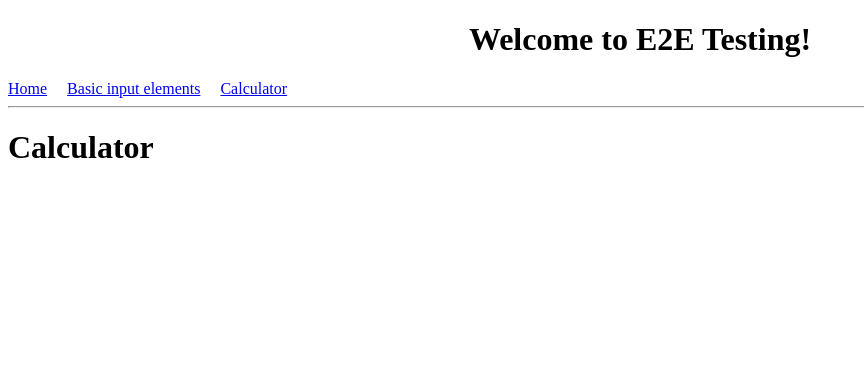
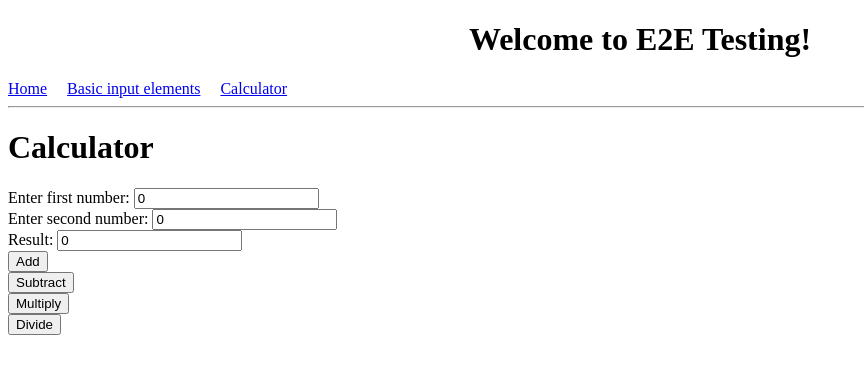
Before and after one commit to lshpanos/e2e-inputs-test, an Angular app: page /calculator in a window 1280 px wide. Shown: the top 374 px of the page, without its empty margins (0-864 px from the left). Built offline with nearby package versions, Linux system fonts and the light colour scheme.

Commit message:
Add Calculator component and activate routing

```diff
--- a/src/app/app.module.ts
+++ b/src/app/app.module.ts
@@ -1,5 +1,6 @@
 import { BrowserModule } from '@angular/platform-browser';
 import { NgModule } from '@angular/core';
+import { FormsModule } from '@angular/forms';
 
 import { AppComponent } from './app.component';
 import { AppRoutingModule } from './/app-routing.module';
@@ -14,7 +15,8 @@ import { BasicInputElementsComponent } from './basic-input-elements/basic-input-
   ],
   imports: [
     BrowserModule,
-    AppRoutingModule
+    AppRoutingModule,
+    FormsModule
   ],
   providers: [],
   bootstrap: [AppComponent]
--- a/src/app/calculator/calculator.component.html
+++ b/src/app/calculator/calculator.component.html
@@ -1,3 +1,21 @@
 <h1>{{ title }} </h1>
 
-<div></div>
+<div>
+  <label for="field1">Enter first number: </label>
+  <input type="text" id="field1" [(ngModel)]="field1"/>
+</div>
+
+<div>
+  <label for="field2">Enter second number: </label>
+  <input type="text" id="field2" [(ngModel)]="field2"/>
+</div>
+
+<div>
+  <label for="result">Result: </label>
+  <input type="text" id="result" [(ngModel)]="result"/>
+</div>
+
+<button type="button" id="button-add" (click)="add()">Add</button><br>
+<button type="button" id="button-subtract" (click)="subtract()">Subtract</button><br>
+<button type="button" id="button-multiply" (click)="multiply()">Multiply</button><br>
+<button type="button" id="button-divide" (click)="divide()">Divide</button>
--- a/src/app/calculator/calculator.component.ts
+++ b/src/app/calculator/calculator.component.ts
@@ -8,6 +8,9 @@ import {Component, OnInit} from '@angular/core';
 export class CalculatorComponent implements OnInit {
 
   title = 'Calculator';
+  field1 = 0;
+  field2 = 0;
+  result = 0;
 
   constructor() {
   }
@@ -15,4 +18,20 @@ export class CalculatorComponent implements OnInit {
   ngOnInit() {
   }
 
+  add() {
+    return this.result = Number(this.field1) + Number(this.field2);
+  }
+
+  subtract() {
+    return this.result = Number(this.field1) - Number(this.field2);
+  }
+
+  multiply() {
+    return this.result = Number(this.field1) * Number(this.field2);
+  }
+
+  divide() {
+    return this.result = Number(this.field1) / Number(this.field2);
+  }
+
 }
```
Also changed, not shown: 2 other files (tests, documents, lock files or other folders).
